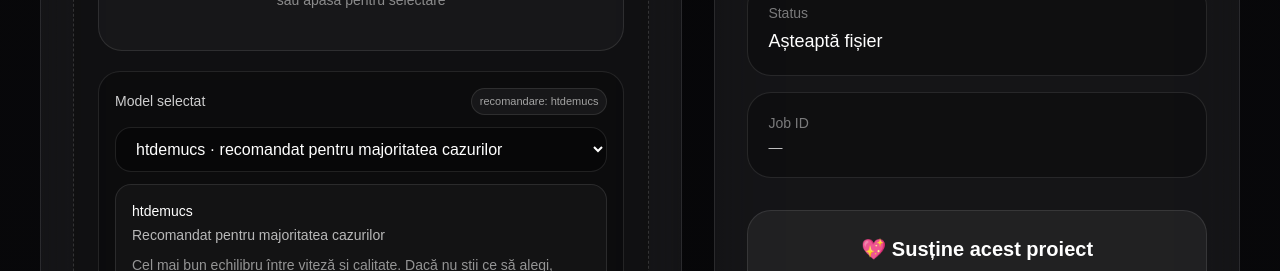
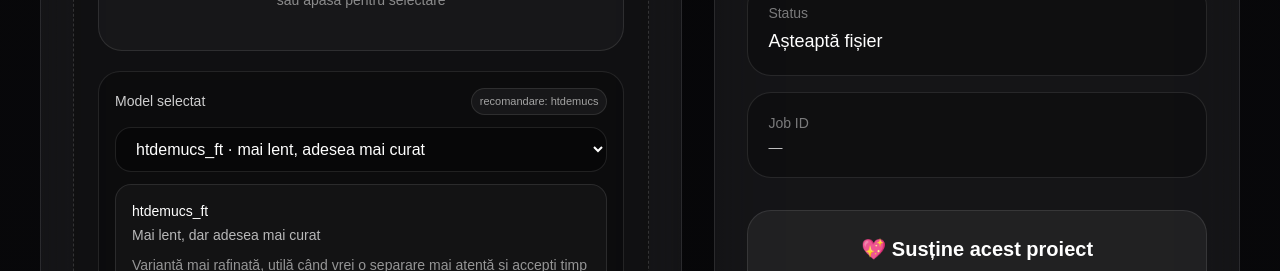
Before and after one commit to AdrianGrs/vocal-ui, a Next.js app: page / in a window 1280 px wide. Shown: the part 3740-4011 px from the top of the page. Built offline with nearby package versions, Linux system fonts and the light colour scheme.

Commit message:
Update API endpoint and model name in page.tsx

```diff
--- a/app/page.tsx
+++ b/app/page.tsx
@@ -3,7 +3,7 @@
 import { useEffect, useMemo, useRef, useState } from "react";
 import AudioAnalyzer from "./components/AudioAnalyzer";
 
-const API = "https://aiyiz7019bk9xi-8000.proxy.runpod.net";
+const API = "https://9uzm9xomu9qjak-8000.proxy.runpod.net";
 const MAX_FILE_SIZE_MB = 100;
 
 type JobStatus = "idle" | "uploading" | "queued" | "processing" | "done" | "error";
@@ -92,7 +92,7 @@ export default function Home() {
   const [progress, setProgress] = useState(0);
   const [status, setStatus] = useState<JobStatus>("idle");
   const [error, setError] = useState("");
-  const [model, setModel] = useState("htdemucs");
+  const [model, setModel] = useState("htdemucs_ft");
   const [dragOver, setDragOver] = useState(false);
   const [isBusy, setIsBusy] = useState(false);
   const [stems, setStems] = useState<Record<string, string>>({});
```
